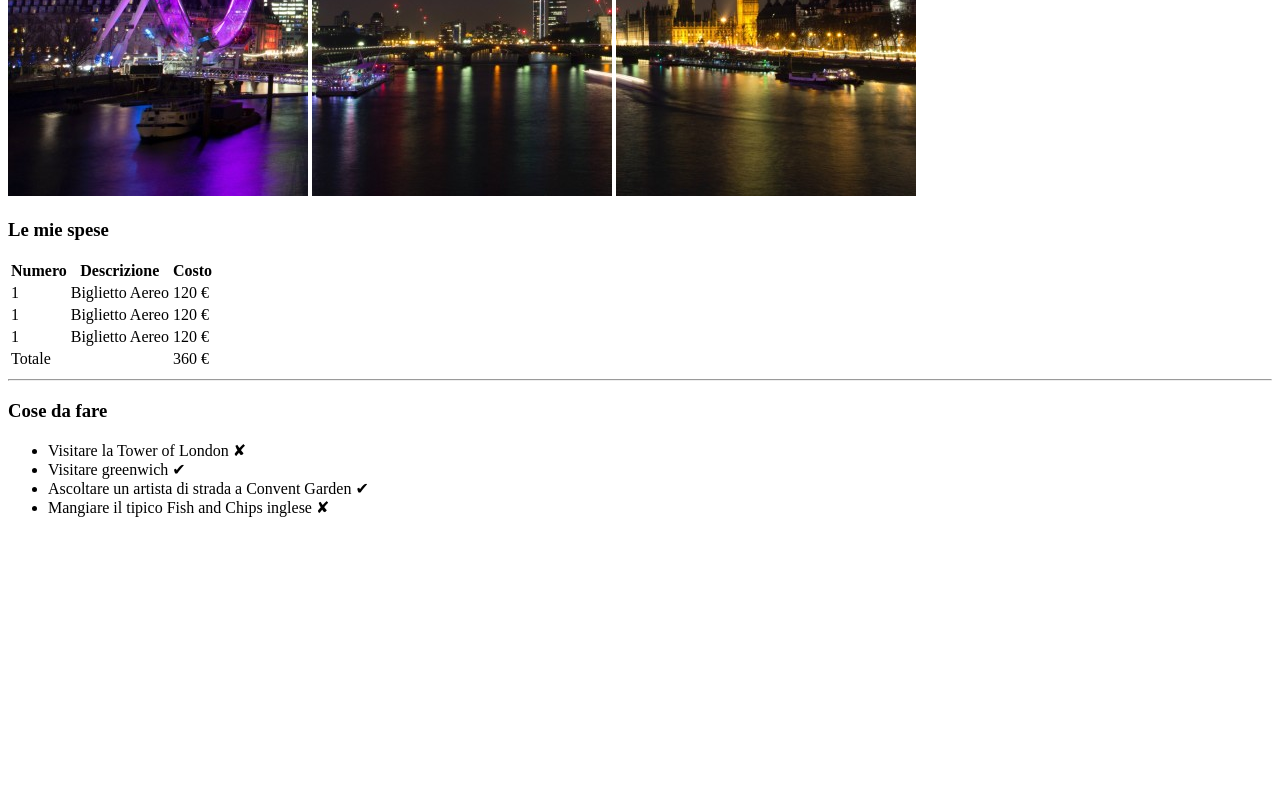
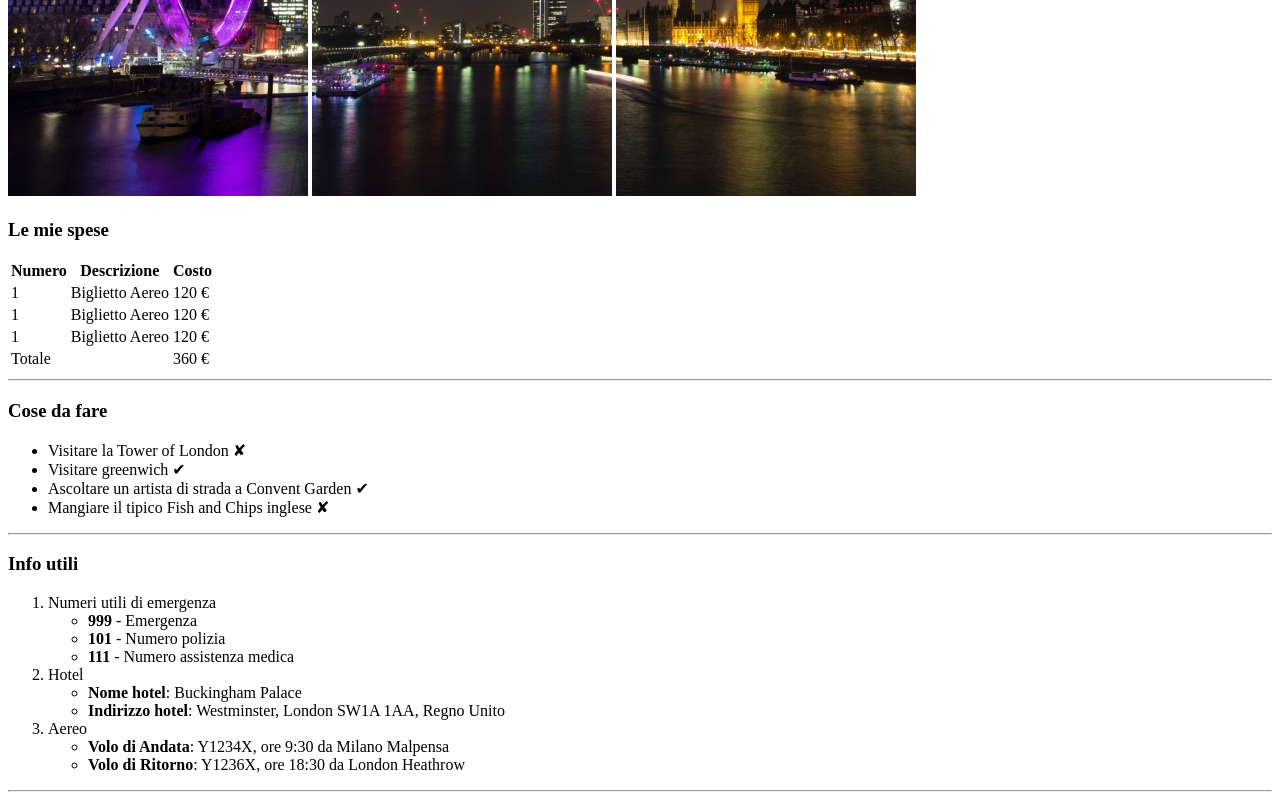
Before and after one commit to floriano-delishaj/html-london-trip, a plain HTML site: page index.html in a window 1280 px wide. Shown: the part 471-1271 px from the top of the page. Before the commit the page ends 1004 px from the top, so only its background shows below. Drawn offline with Linux system fonts and the light colour scheme.

Commit message:
Aggiunta delle liste "Cose da fare" e "Info utili"

```diff
--- a/index.html
+++ b/index.html
@@ -62,13 +62,54 @@
     <hr />
 
     <section>
+
         <h3>Cose da fare</h3>
+
         <ul>
             <li>Visitare la Tower of London &#x2718;</li>
             <li>Visitare greenwich &#x2714;</li>
             <li>Ascoltare un artista di strada a Convent Garden &#x2714;</li>
             <li>Mangiare il tipico Fish and Chips inglese &#x2718;</li>
         </ul>
+
     </section>
+
+    <hr />
+
+    <section> <!-- Informazioni utili durante il soggiorno -->
+        <h3>Info utili</h3>
+
+        <!-- /Lista Numeri -->
+        <ol>
+            <li>Numeri utili di emergenza</li>
+
+            <ul>
+                <li><b>999</b> - Emergenza</li>
+                <li><b>101</b> - Numero polizia</li>
+                <li><b>111</b> - Numero assistenza medica</li>
+            </ul>
+        <!-- /Lista Numeri -->
+
+        <!-- Lista Hotel -->
+            <li>Hotel</li>
+
+            <ul>
+                <li><b>Nome hotel</b>: Buckingham Palace</li>
+                <li><b>Indirizzo hotel</b>: Westminster, London SW1A 1AA, Regno Unito</li>
+            </ul>
+        <!-- /Lista Hotel-->
+
+        <!-- Lista Aereo -->
+            <li>Aereo</li>
+
+            <ul>
+                <li><b>Volo di Andata</b>: Y1234X, ore 9:30 da Milano Malpensa</li>
+                <li><b>Volo di Ritorno</b>: Y1236X, ore 18:30 da London Heathrow</li>
+            </ul>
+        </ol>
+        <!-- /Lista Aereo -->
+    </section>
+
+    <hr />
 </body>
 </html>
```
